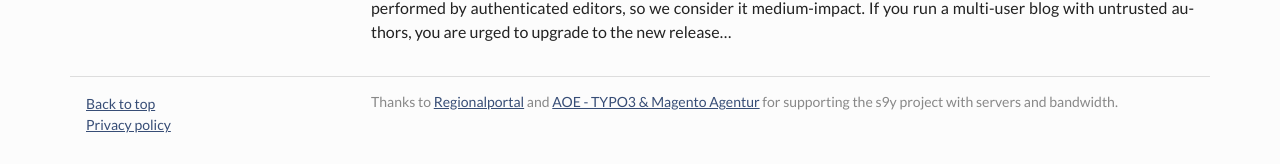
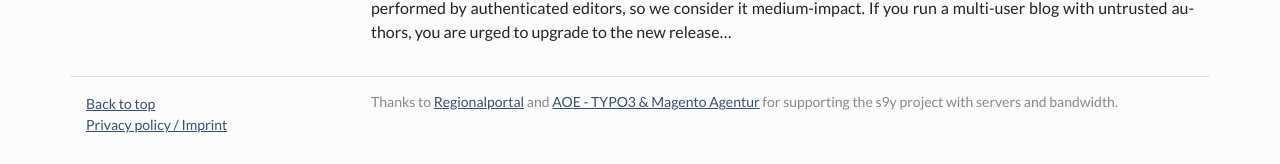
Before and after one commit to s9y/s9y.github.io, a Jekyll site: the page built from index.md, in a window 1280 px wide. Shown: the part 1930-2094 px from the top of the page. Built offline with Jekyll 4.4.1, drawn with Linux system fonts in a browser that asks for light colours.

Commit message:
We need an imprint, I guess?

```diff
--- a/_includes/footer.html
+++ b/_includes/footer.html
@@ -2,7 +2,8 @@
     <div class="layout-container">
         <ul id="service-links">
             <li><a id="to-top" href="#top">Back to top</a></li>
-            <li><a href="https://blog.s9y.org/index.php?serendipity[subpage]=dsgvo_gdpr_privacy">Privacy policy</a></li>
+            <li><a href="https://blog.s9y.org/index.php?serendipity[subpage]=dsgvo_gdpr_privacy">Privacy policy
+            / Imprint</a></li>
         </ul>
 
         <p id="supporters">Thanks to <a href="http://www.cityreview.de">Regionalportal</a> and <a href="https://www.aoe.com/">AOE - TYPO3 &amp; Magento Agentur</a> for supporting the s9y project with servers and bandwidth.</p>
```
